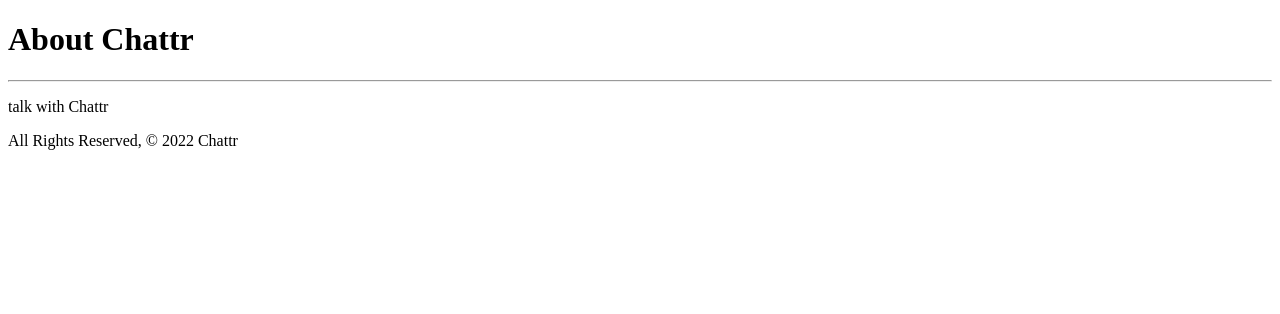
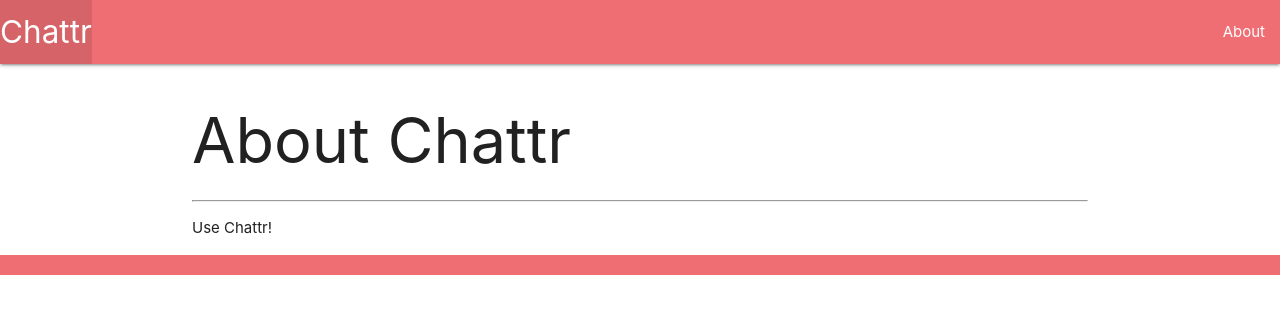
Before and after one commit to drew-anello/chattr3, a Django app: page /about/ in a window 1280 px wide. Shown: the top 314 px of the page. Run offline with Django 4.2, Linux system fonts and the light colour scheme.

Commit message:
adds styling and base.html

```diff
--- a/main_app/templates/about.html
+++ b/main_app/templates/about.html
@@ -1,16 +1,7 @@
-<!DOCTYPE html>
-<html lang="en">
-  <head>
-    <meta charset="UTF-8" />
-    <meta name="viewport" content="width=device-width, initial-scale=1.0" />
-    <meta http-equiv="X-UA-Compatible" content="ie=edge" />
-    <title>Chattr</title>
-  </head>
-  <body>
+{% extends 'base.html' %} {% block content %}
+
 <h1>About Chattr</h1>
 <hr />
-<p>talk with Chattr</p>
-<footer>All Rights Reserved, © 2022 Chattr</footer>
+<p>Use Chattr!</p>
 
-  </body>
-</html>
+{% endblock %}
--- /dev/null
+++ b/main_app/templates/base.html
@@ -0,0 +1,35 @@
+<!DOCTYPE html>
+<html lang="en">
+  <head>
+    <meta charset="UTF-8" />
+    <meta name="viewport" content="width=device-width, initial-scale=1.0" />
+    <meta http-equiv="X-UA-Compatible" content="ie=edge" />
+    <title>Chattr</title>
+    <link
+      rel="stylesheet"
+      href="https://cdnjs.cloudflare.com/ajax/libs/materialize/1.0.0/css/materialize.min.css"
+    />
+  </head>
+  <body>
+    <header class="navbar-fixed">
+      <nav>
+        <div class="nav-wrapper">
+          <ul>
+            <li>
+              <a href="/" class="left brand-logo">  Chattr</a>
+            </li>
+          </ul>
+          <ul class="right">
+            <li><a href="/about">About</a></li>
+          </ul>
+        </div>
+      </nav>
+    </header>
+    <main class="container">{% block content %} {% endblock %}</main>
+    <footer class="page-footer">
+      <div class="right">
+        All Rights Reserved, © 2019 Cat Collector
+      </div>
+    </footer>
+  </body>
+</html>
```
